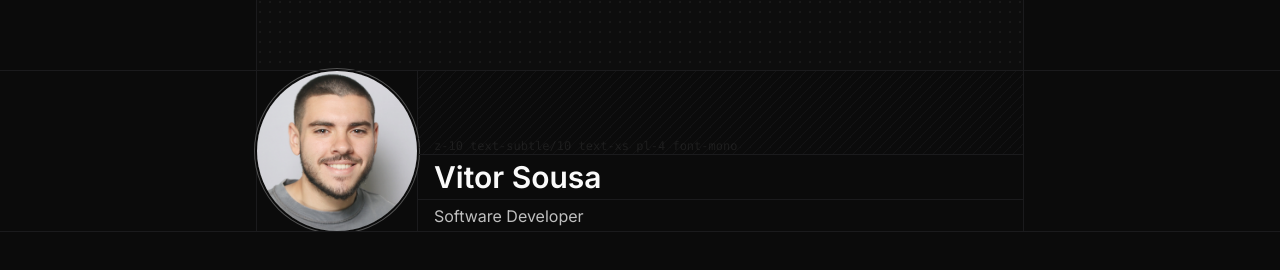
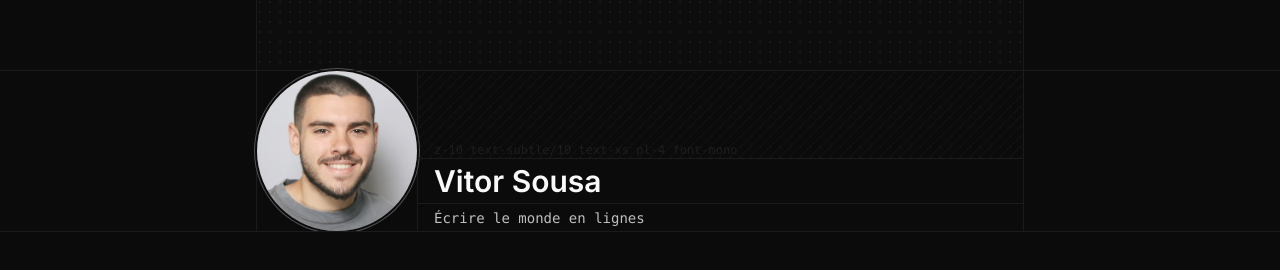
Before and after one commit to vs0usa/sousa.dev, a Next.js app: page / in a window 1280 px wide. Shown: the part 242-512 px from the top of the page. Built offline with nearby package versions, Linux system fonts and the light colour scheme.

Commit message:
feat: add flip text

```diff
--- a/package.json
+++ b/package.json
@@ -18,6 +18,7 @@
     "@opennextjs/cloudflare": "^1.4.0",
     "@tailwindcss/postcss": "^4.1.11",
     "clsx": "^2.1.1",
+    "motion": "^12.23.0",
     "next": "15.3.5",
     "postcss": "^8.5.6",
     "react": "^19.1.0",
--- a/src/app/page.tsx
+++ b/src/app/page.tsx
@@ -2,6 +2,7 @@ import Image from "next/image";
 import { VSousaLogo } from "@/components/icons/vs0usa-logo";
 import { DotPattern } from "@/components/patterns/dot-pattern";
 import { LinePattern } from "@/components/patterns/line-pattern";
+import { FlipText } from "@/components/ui/flip-text";
 
 export default function Page() {
   return (
@@ -20,7 +21,7 @@ export default function Page() {
             alt="Vitor Sousa's photo"
           />
         </div>
-        <div className="border-r w-full flex justify-end flex-col">
+        <div className="border-r w-full flex justify-end flex-col overflow-y-hidden">
           <div className="relative flex grow items-end">
             <LinePattern />
             <p className="z-10 text-subtle/10 text-xs pl-4 font-mono line-clamp-1">
@@ -30,7 +31,10 @@ export default function Page() {
           <h3 className="pl-4 border-y text-3xl font-semibold py-1">
             Vitor Sousa
           </h3>
-          <p className="pl-4 text-subtle py-1">Software Developer</p>
+          <FlipText
+            className="pl-4 text-subtle py-1 font-mono text-sm"
+            items={["Développeur fullstack", "Écrire le monde en lignes"]}
+          />
         </div>
       </div>
     </div>
--- /dev/null
+++ b/src/components/ui/flip-text.tsx
@@ -0,0 +1,37 @@
+"use client";
+
+import { AnimatePresence, type HTMLMotionProps, motion } from "motion/react";
+import { useEffect, useState } from "react";
+import { cn } from "@/utils/cn";
+
+type Props = HTMLMotionProps<"p"> & { items: string[] };
+
+export const FlipText = ({ items, className, ...props }: Props) => {
+  const [index, setIndex] = useState(0);
+
+  useEffect(() => {
+    if (items.length < 2) return;
+
+    const interval = setInterval(() => {
+      setIndex((prev) => (prev + 1) % items.length);
+    }, 4000);
+
+    return () => clearInterval(interval);
+  }, [items]);
+
+  return (
+    <AnimatePresence mode="wait" initial={false}>
+      <motion.p
+        key={`current-item-${index}`}
+        className={cn("select-none", className)}
+        initial={{ y: 8, opacity: 0 }}
+        animate={{ y: 0, opacity: 1 }}
+        exit={{ y: -8, opacity: 0 }}
+        transition={{ duration: 0.3, ease: "linear" }}
+        {...props}
+      >
+        {items[index]}
+      </motion.p>
+    </AnimatePresence>
+  );
+};
```
Also changed, not shown: 1 other file (tests, documents, lock files or other folders).
